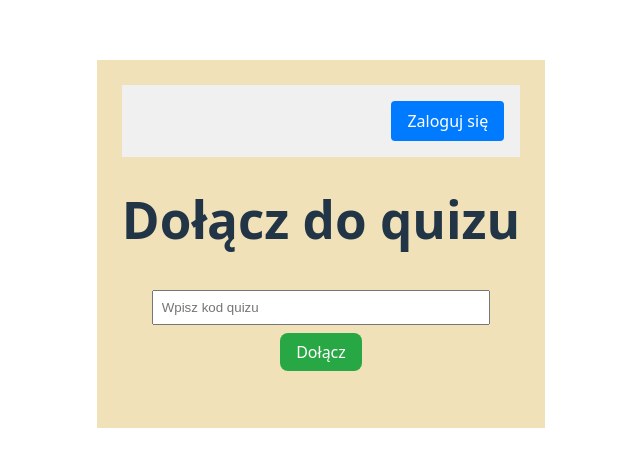
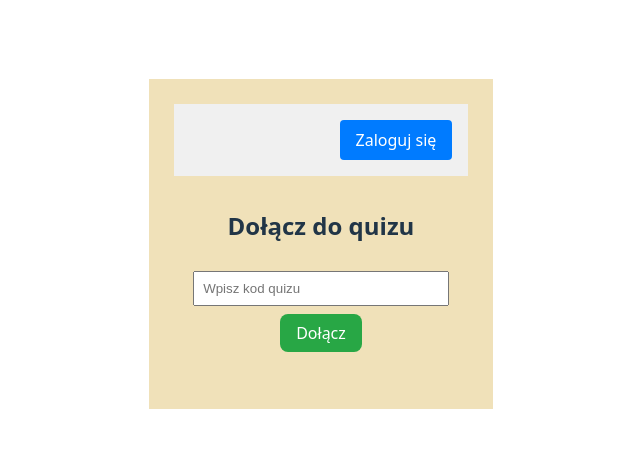
Before and after one commit to barphantom/QuizApp, a React (Vite) app in the folder frontend/: page / in a window 1280 px wide. Shown: the part 156-622 px from the top of the page, without its empty margins (319-959 px from the left). Built offline with nearby package versions, Linux system fonts and the light colour scheme.

Commit message:
Header change

```diff
--- a/frontend/src/pages/Home.jsx
+++ b/frontend/src/pages/Home.jsx
@@ -7,14 +7,13 @@ export default function Home() {
   const handleSubmit = (e) => {
     e.preventDefault();
     const code = e.target.code.value;
-    // Tutaj dodaj logikę weryfikacji kodu quizu
     console.log('Kod quizu:', code);
     // navigate(`/quiz/${code}`); // Przekierowanie po sprawdzeniu kodu
   };
 
   return (
     <div className={styles.container}>
-      <h1>Dołącz do quizu</h1>
+      <h2>Dołącz do quizu</h2>
       <form onSubmit={handleSubmit}>
         <input
           type="text"
```
